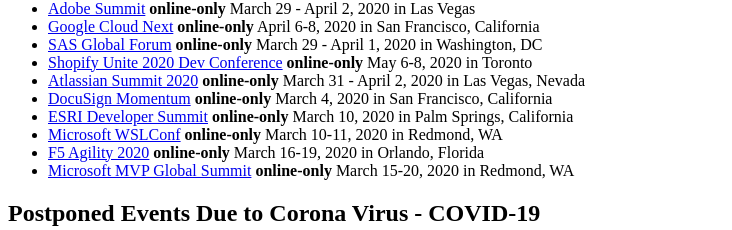
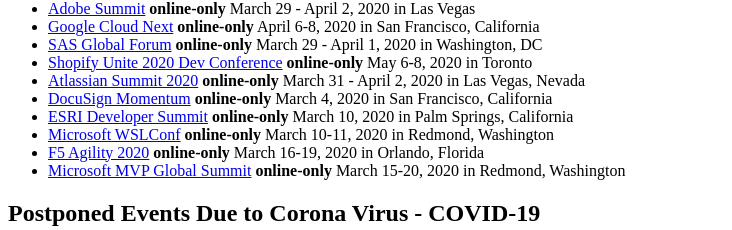
Before and after one commit to oguzbilgic/coronacanceled.com, a Next.js app: page / in a window 1280 px wide. Shown: the part 260-490 px from the top of the page, without its empty margins (0-732 px from the left). Built offline with nearby package versions, Linux system fonts and the light colour scheme.

Commit message:
Full state name

```diff
--- a/pages/index.js
+++ b/pages/index.js
@@ -103,7 +103,7 @@
   {
     name: "Microsoft WSLConf",
     link: "https://www.wslconf.dev/",
-    location: "Redmond, WA",
+    location: "Redmond, Washington",
     date: "March 10-11, 2020",
     status: "online-only"
   },
@@ -159,7 +159,7 @@
   {
     name: "Microsoft MVP Global Summit",
     link: "https://mvp.microsoft.com/summit",
-    location: "Redmond, WA",
+    location: "Redmond, Washington",
     date: "March 15-20, 2020",
     status: "online-only"
   },
```
